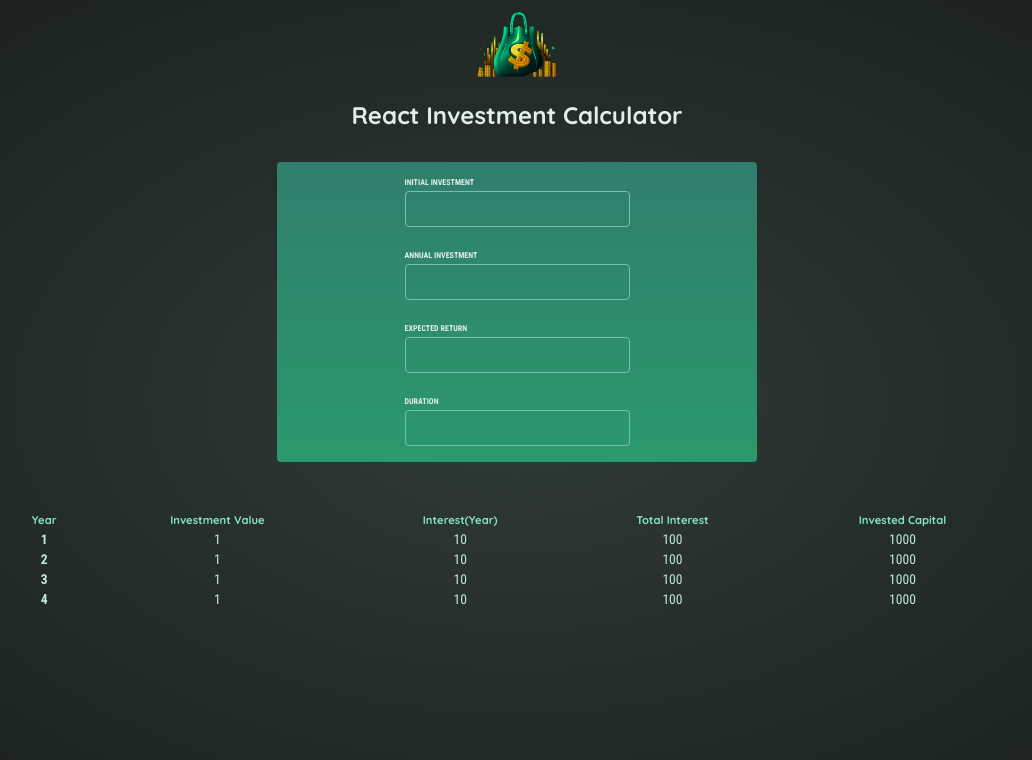
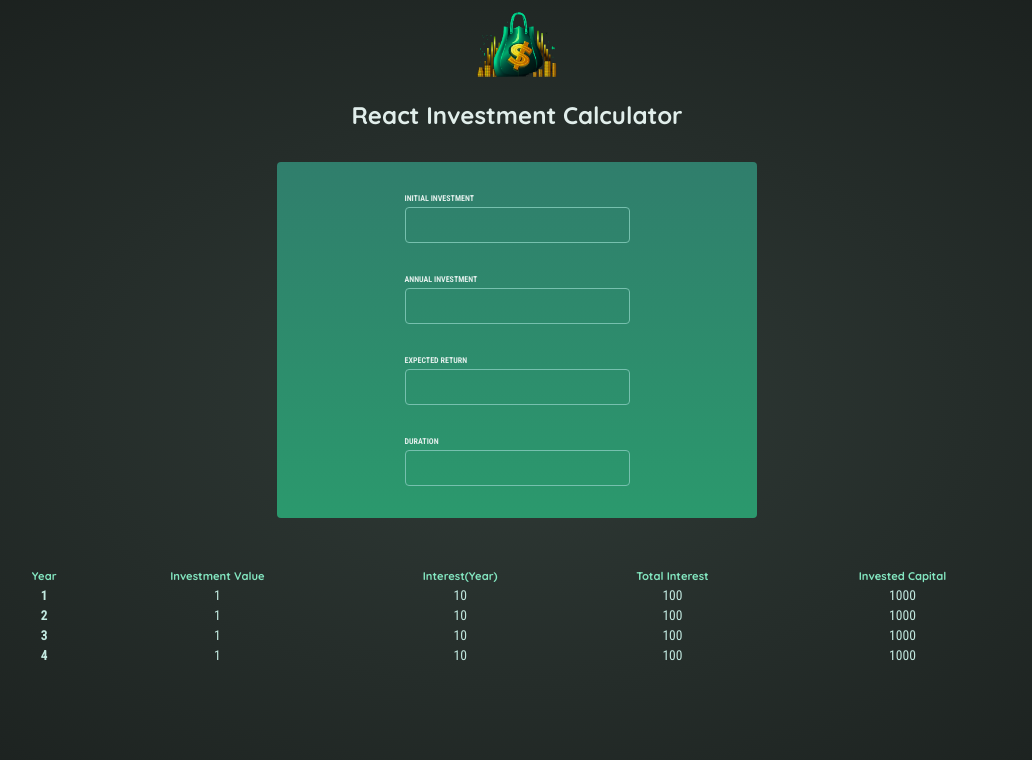
Before and after one commit to baidikov-roman-mi/investment-calculator, a React (Vite) app: page / in a window 1280 px wide. Shown: the top 760 px of the page, without its empty margins (123-1155 px from the left). Built offline with nearby package versions, Linux system fonts and the light colour scheme.

Commit message:
(Update): rewrote Header, created component for inputs and table

```diff
--- a/index.html
+++ b/index.html
@@ -10,12 +10,6 @@
     <title>React Investment Calculator</title>
   </head>
   <body>
-    <header id="header">
-      <div class="image">
-        <img src="./investment-calculator-logo.png" alt="investment-calculator-logo" />
-      </div>
-      <h1 id="header">React Investment Calculator</h1>
-    </header>
     <div id="root"></div>
     <script type="module" src="/src/index.tsx"></script>
   </body>
--- a/src/App.tsx
+++ b/src/App.tsx
@@ -1,76 +1,30 @@
-function App() {
+import { lazy, useState } from "react";
+import Header from "./components/Header.tsx";
+
+const UserInput = lazy(() => import("./components/UserInput.tsx"));
+const Table = lazy(() => import("./components/table/Table.tsx"));
+
+// import { calculateInvestmentResults } from "./util/investment.ts";
+// calculateInvestmentResults();
+
+const App = () => {
+  // const [initial, setInitial] = useState(0);
+
+  // function handleInitial() {
+  // }
+
   return (
     <>
-      <div id="user-input">
-        <div className="input-group">
-          <div>
-            {" "}
-            {/* expect Input component */}
-            <label>Initial investment</label>
-            <input type="number" />
-          </div>
-          <div>
-            {/* expect Input component */}
-            <label>Annual investment</label>
-            <input type="number" />
-          </div>
-          <div>
-            {/* expect Input component */}
-            <label>Expected Return</label>
-            <input type="number" />
-          </div>
-          <div>
-            {/* expect Input component */}
-            <label>Duration</label>
-            <input type="number" />
-          </div>
-        </div>
-      </div>
+      <Header
+        logo="investment-calculator-logo"
+        title="React Investment Calculator"
+      />
+        <UserInput />
       <div id="result" className="center">
-        <table>
-          <thead>
-            <tr>
-              <th scope="col">Year</th>
-              <th scope="col">Investment Value</th>
-              <th scope="col">Interest(Year)</th>
-              <th scope="col">Total Interest</th>
-              <th scope="col">Invested Capital</th>
-            </tr>
-          </thead>
-          <tbody>
-            <tr>
-              <th scope="row">1</th>
-              <td>1</td>
-              <td>10</td>
-              <td>100</td>
-              <td>1000</td>
-            </tr>
-            <tr>
-              <th scope="row">2</th>
-              <td>1</td>
-              <td>10</td>
-              <td>100</td>
-              <td>1000</td>
-            </tr>
-            <tr>
-              <th scope="row">3</th>
-              <td>1</td>
-              <td>10</td>
-              <td>100</td>
-              <td>1000</td>
-            </tr>
-            <tr>
-              <th scope="row">4</th>
-              <td>1</td>
-              <td>10</td>
-              <td>100</td>
-              <td>1000</td>
-            </tr>
-          </tbody>
-        </table>
+        <Table />
       </div>
     </>
   );
-}
+};
 
 export default App;
--- /dev/null
+++ b/src/components/Header.tsx
@@ -0,0 +1,19 @@
+interface Props {
+  logo: string;
+  title: string;
+}
+
+const Header = ({ logo, title }: Props) => {
+  return (
+    <>
+      <header id="header">
+        <div className="image">
+          <img src={`./${logo}.png`} alt={logo} />
+        </div>
+        <h1 id="header">{title}</h1>
+      </header>
+    </>
+  );
+};
+
+export default Header;
--- /dev/null
+++ b/src/components/UserInput.tsx
@@ -0,0 +1,36 @@
+interface Props {
+  props?: string;
+}
+
+const UserInput = ({ props }: Props) => {
+  return (
+    <section id="user-input">
+      <div className="input-group">
+        <p>
+          <label>Initial Investment</label>
+          <input type="number" required />
+        </p>
+      </div>
+      <div className="input-group">
+        <p>
+          <label>Annual Investment</label>
+          <input type="number" required />
+        </p>
+      </div>
+      <div className="input-group">
+        <p>
+          <label>Expected Return</label>
+          <input type="number" required />
+        </p>
+      </div>
+      <div className="input-group">
+        <p>
+          <label>Duration</label>
+          <input type="number" required />
+        </p>
+      </div>
+    </section>
+  );
+};
+
+export default UserInput;
--- /dev/null
+++ b/src/components/table/Table.tsx
@@ -0,0 +1,53 @@
+interface Props {
+  props?: string;
+}
+
+const Table = ({ props }: Props) => {
+  return (
+    <>
+      <table>
+        <thead>
+          <tr>
+            <th scope="col">Year</th>
+            <th scope="col">Investment Value</th>
+            <th scope="col">Interest(Year)</th>
+            <th scope="col">Total Interest</th>
+            <th scope="col">Invested Capital</th>
+          </tr>
+        </thead>
+        <tbody>
+          <tr>
+            <th scope="row">1</th>
+            <td>1</td>
+            <td>10</td>
+            <td>100</td>
+            <td>1000</td>
+          </tr>
+          <tr>
+            <th scope="row">2</th>
+            <td>1</td>
+            <td>10</td>
+            <td>100</td>
+            <td>1000</td>
+          </tr>
+          <tr>
+            <th scope="row">3</th>
+            <td>1</td>
+            <td>10</td>
+            <td>100</td>
+            <td>1000</td>
+          </tr>
+          <tr>
+            <th scope="row">4</th>
+            <td>1</td>
+            <td>10</td>
+            <td>100</td>
+            <td>1000</td>
+          </tr>
+        </tbody>
+      </table>
+    </>
+  );
+};
+
+export default Table;
--- a/src/util/investment.ts
+++ b/src/util/investment.ts
@@ -10,6 +10,7 @@
   expectedReturn: number;
   duration: number;
 }
+
 export function calculateInvestmentResults({
   initialInvestment,
   annualInvestment,
```
Also changed, not shown: src/assets/investment-calculator-logo.png (deleted).
